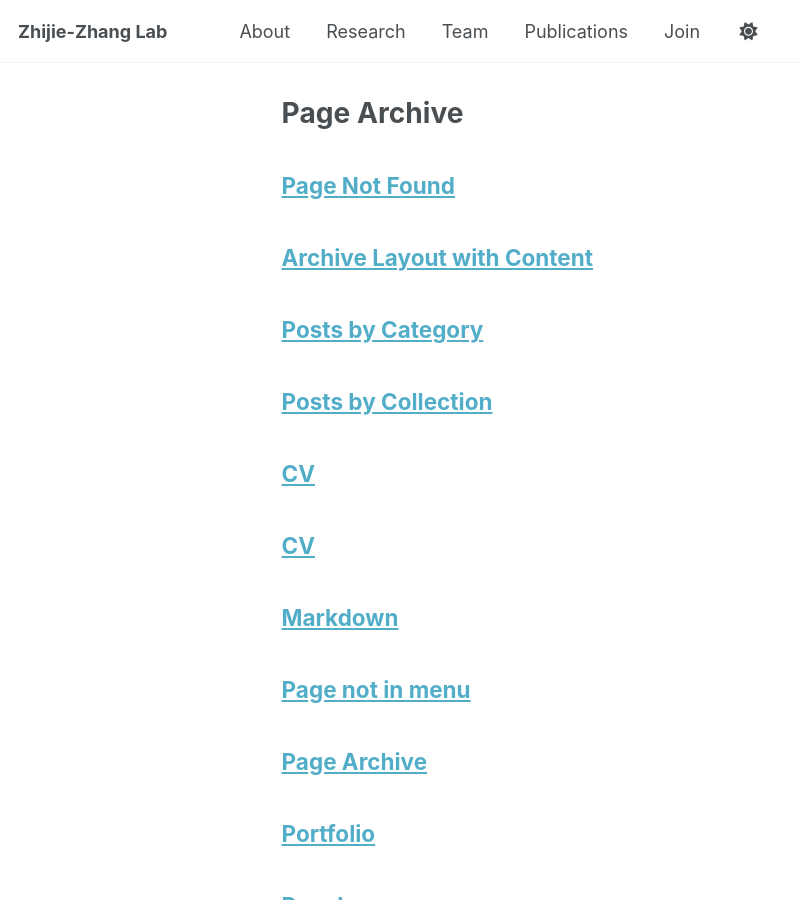
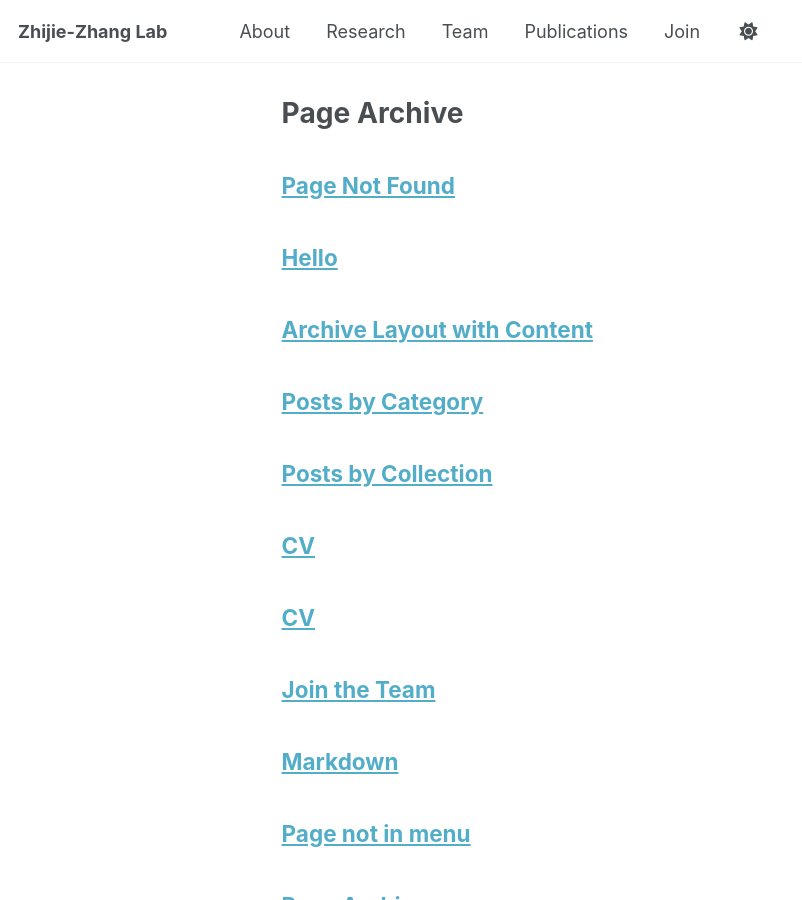
Before and after one commit to zhijiezhang-lab/zhijiezhang-lab.github.io, a Jekyll site: the page built from _pages/page-archive.html, in a window 1280 px wide and 900 px high. Shown: the whole window, without its empty margins (0-802 px from the left). Built offline with Jekyll 4.4.1, drawn with Linux system fonts in a browser that asks for light colours; a script bundle is joined from its source files by our own code; library files that are not in the unit come from our copies.

Commit message:
edit join and about

```diff
--- a/_pages/join.md
+++ b/_pages/join.md
@@ -1,6 +1,6 @@
 ---
-permalink: /
-title: ""
+permalink: /join/
+title: "Join the Team"
 author_profile: false
 redirect_from:
   - /join/
```
Also changed, not shown: _pages/about.md (+2 -2 lines), 1 other file.
